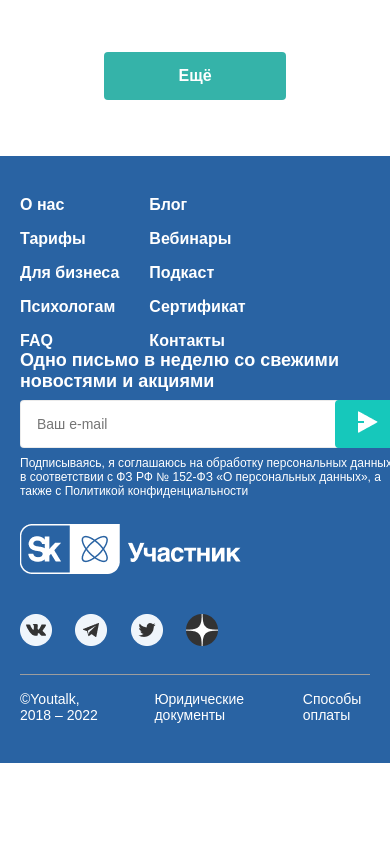
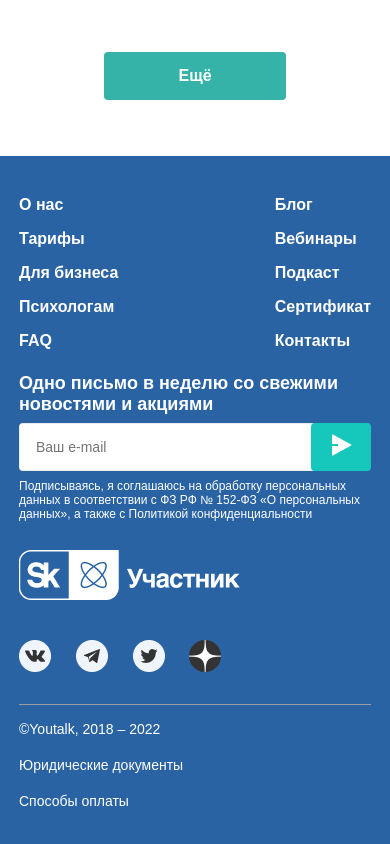
Before and after one commit to cherligan/Youtalk-blog, a React (Vite) app: page / in a window 390 px wide. Shown: the part 3663-4507 px from the top of the page. Before the commit the page ends 4426 px from the top, so only its background shows below. Built offline with nearby package versions, Linux system fonts and the light colour scheme; a web font is replaced by a local one.

Commit message:
feat: add adaptive layout: footer

```diff
--- a/src/App.css
+++ b/src/App.css
@@ -521,4 +521,39 @@ footer
     justify-content: space-between;
     gap: 4px;
   }
+  .footer
+  {
+    padding: 40px 19px;
+  }
+  .footer__top
+  {
+    width: 100%;
+    display: grid;
+    grid-template-columns: repeat(3, 1fr);
+    grid-template-rows: repeat(3, 1fr);
+    gap: 23px;
+  }
+  .footer__links-block
+  {
+    width: 100%;
+    grid-column: 1/4;
+    display: flex;
+    justify-content: space-between;
+  }
+  .footer__feedback
+  {
+    width: 100%;
+    grid-column: 1/4;
+  }
+  .footer__icons
+  {
+    width: 100%;
+    grid-column: 1/3;
+    margin-top: 0;
+  }
+  .footer__bottom
+  {
+    flex-direction: column;
+    gap: 20px;
+  }
 }
```
